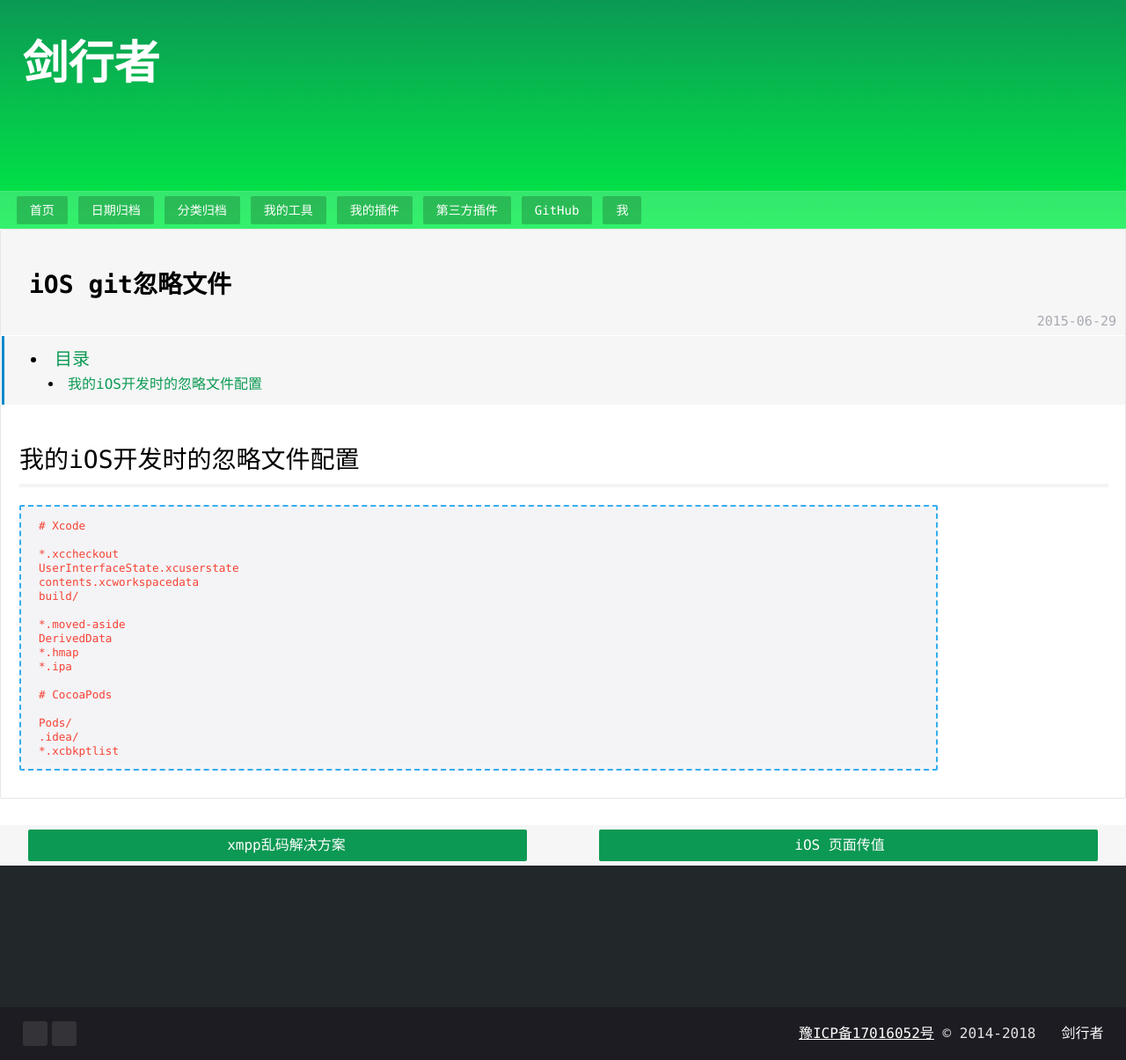
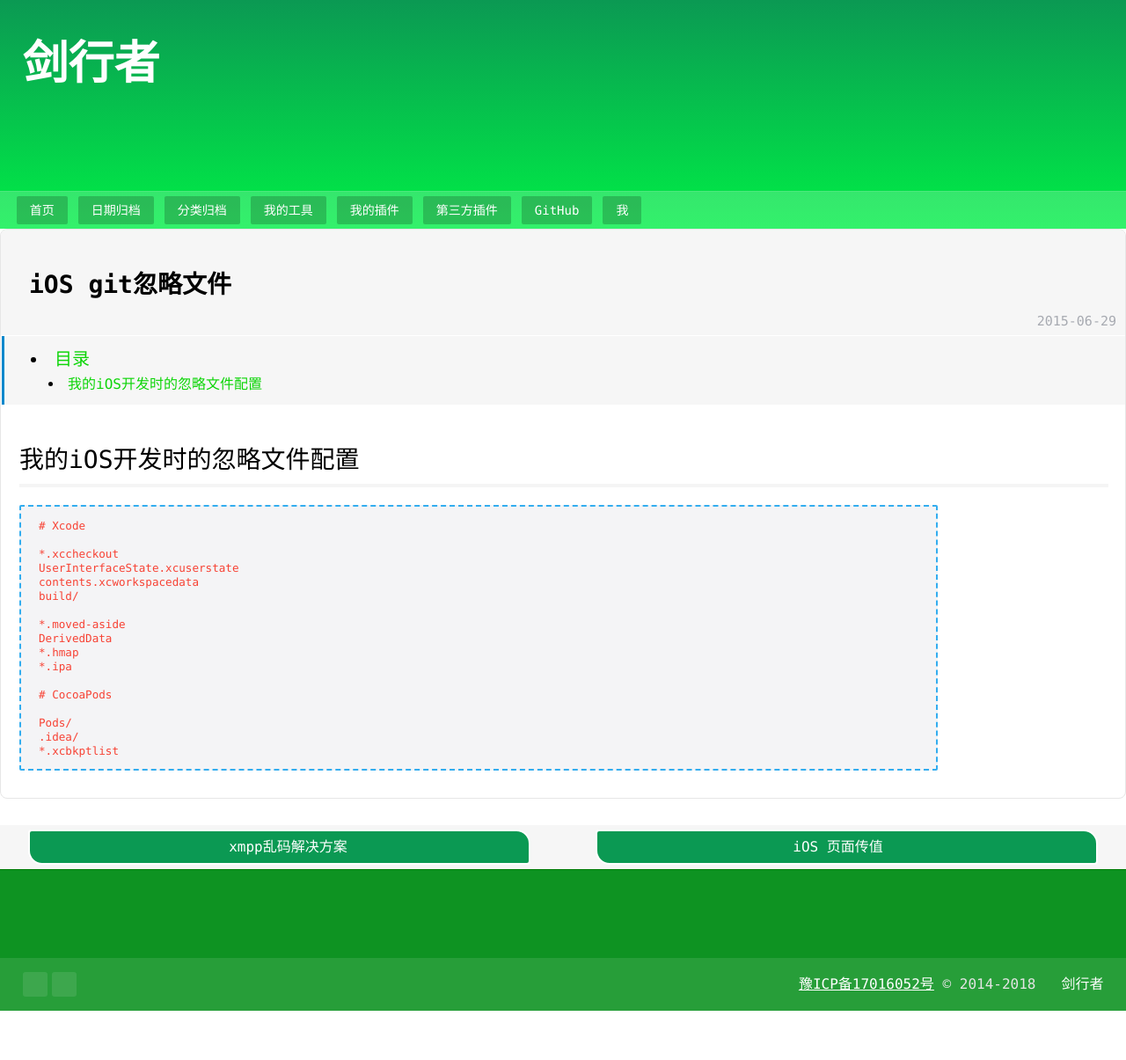
Before and after one commit to psvmc/myblog_jekyll, a Jekyll site: the page built from _posts/2015-06-29-ios-gitignore.md, in a window 1280 px wide. Shown: the whole page at 88% size. Built offline with Jekyll 4.4.1, drawn with Linux system fonts in a browser that asks for light colours; comment, search, counter and statistics services are not loaded; after the commit the page ends 1149 px from its top, so only the background shows below that.

Commit message:
文章更新

```diff
--- a/jekyll-themes/ztheme/css/style.css
+++ b/jekyll-themes/ztheme/css/style.css
@@ -183,12 +183,11 @@ samp {
     font-size: 14px;
 }
 
-
 /* =Common
 --------------------------------------*/
 
 a:link {
-    color: #0b9953;
+    color: #0dd508;
 }
 
 a:hover {
@@ -246,7 +245,6 @@ a:hover {
 .fn-webkit-adjust {
     -webkit-text-size-adjust: none;
 }
-
 
 /* =Layout
 --------------------------------------*/
@@ -369,7 +367,7 @@ a:hover {
     height: auto;
     background: #f6f6f6;
     border: #E6E6E6 1px solid;
-    border-radius: 2px;
+    border-radius: 8px;
     overflow: hidden;
 }
 
@@ -440,8 +438,9 @@ a:hover {
     transition: background .4s ease-in-out;
     text-align: center;
     color: #fff;
-    border-radius: 2px 2px;
+    border-radius: 4px 16px;
     background: #0b9953;
+    border: solid 2px white;
 }
 
 @media screen and (min-width: 500px) {
@@ -453,6 +452,7 @@ a:hover {
         height: 36px;
         padding: 0 20px 0 0;
     }
+
     .pagination-list .next {
         line-height: 36px;
         float: right;
@@ -471,6 +471,7 @@ a:hover {
         height: 36px;
         padding: 0 20px 0 0;
     }
+
     .pagination-list .next {
         line-height: 36px;
         overflow-x: hidden;
@@ -504,14 +505,14 @@ a:hover {
 
 #ztheme-foot {
     width: 100%;
-    height: 220px;
-    border-top: 1px solid #1c1c22;
-    background: #22272a;
+    height: 160px;
+    border-top: 1px solid #007b06;
+    background: #0e9322;
 }
 
 .footer {
     width: 80%;
-    height: 160px;
+    height: 100px;
     margin: 0 auto;
 }
 
@@ -522,9 +523,8 @@ a:hover {
 }
 
 .copyright {
-    width: 100%;
     height: 60px;
-    background: #1c1c22;
+    background: #ffffff1a;
 }
 
 .copyright-cnt {
@@ -950,7 +950,6 @@ code {
     background-color: #333;
 }
 
-
 /* =Other
 --------------------------------------*/
 
@@ -1016,7 +1015,7 @@ a.toTop:hover {
     /*谷歌*/
     background: -webkit-gradient(linear, 0% 0%, 0% 100%, from(#0b9953), to(#00ee46));
     /*IE6 & IE7*/
-    filter: progid: DXImageTransform.Microsoft.gradient(GradientType=0, startColorstr='#0b9953', endColorstr='#00ee46');
+    filter: progid:DXImageTransform.Microsoft.gradient(GradientType=0, startColorstr='#0b9953', endColorstr='#00ee46');
     /* IE8 */
     -ms-filter: 'progid:DXImageTransform.Microsoft.gradient(GradientType=0,startColorstr=\'#0b9953\', endColorstr=\'#00ee46\')';
 }
```
